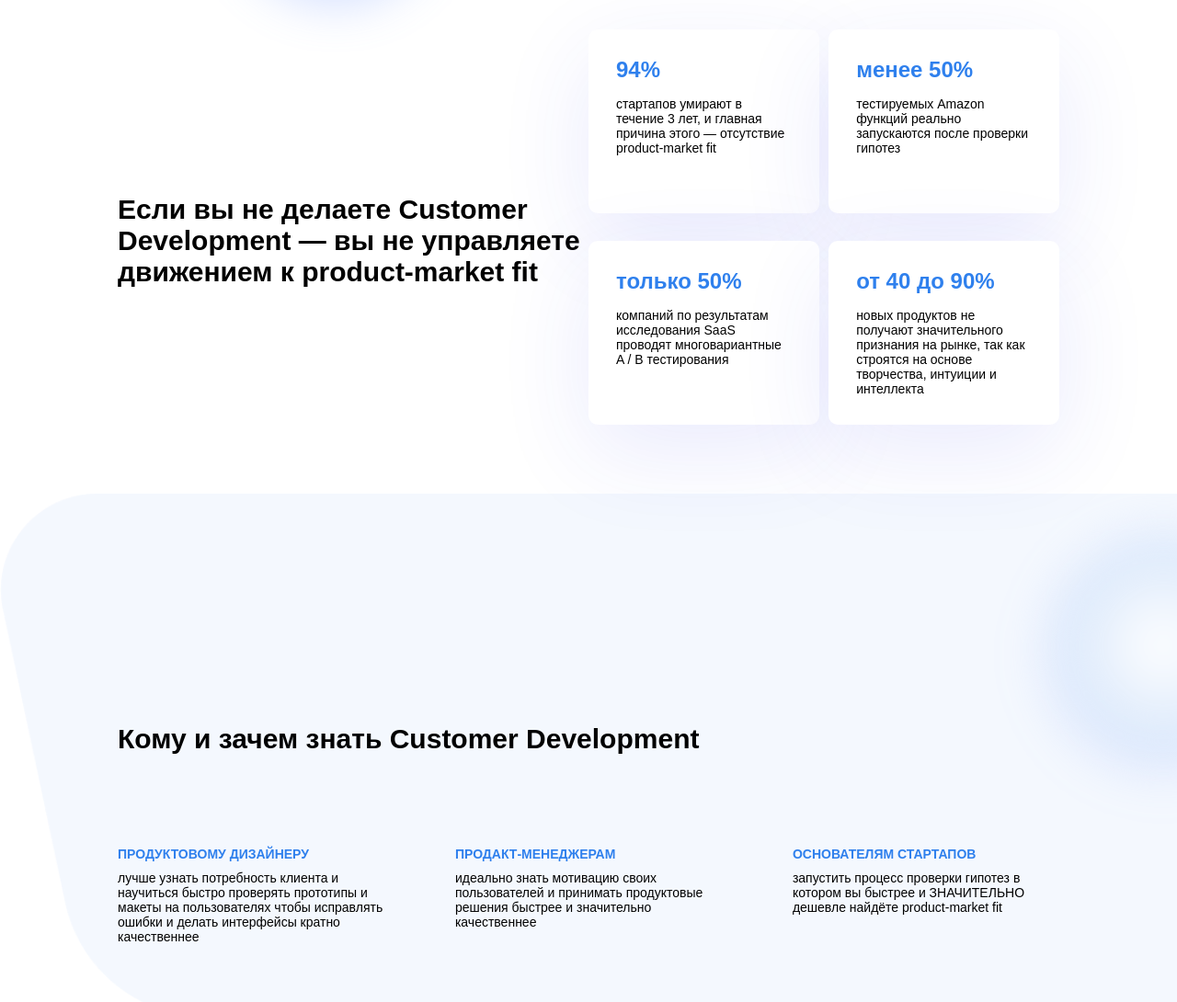
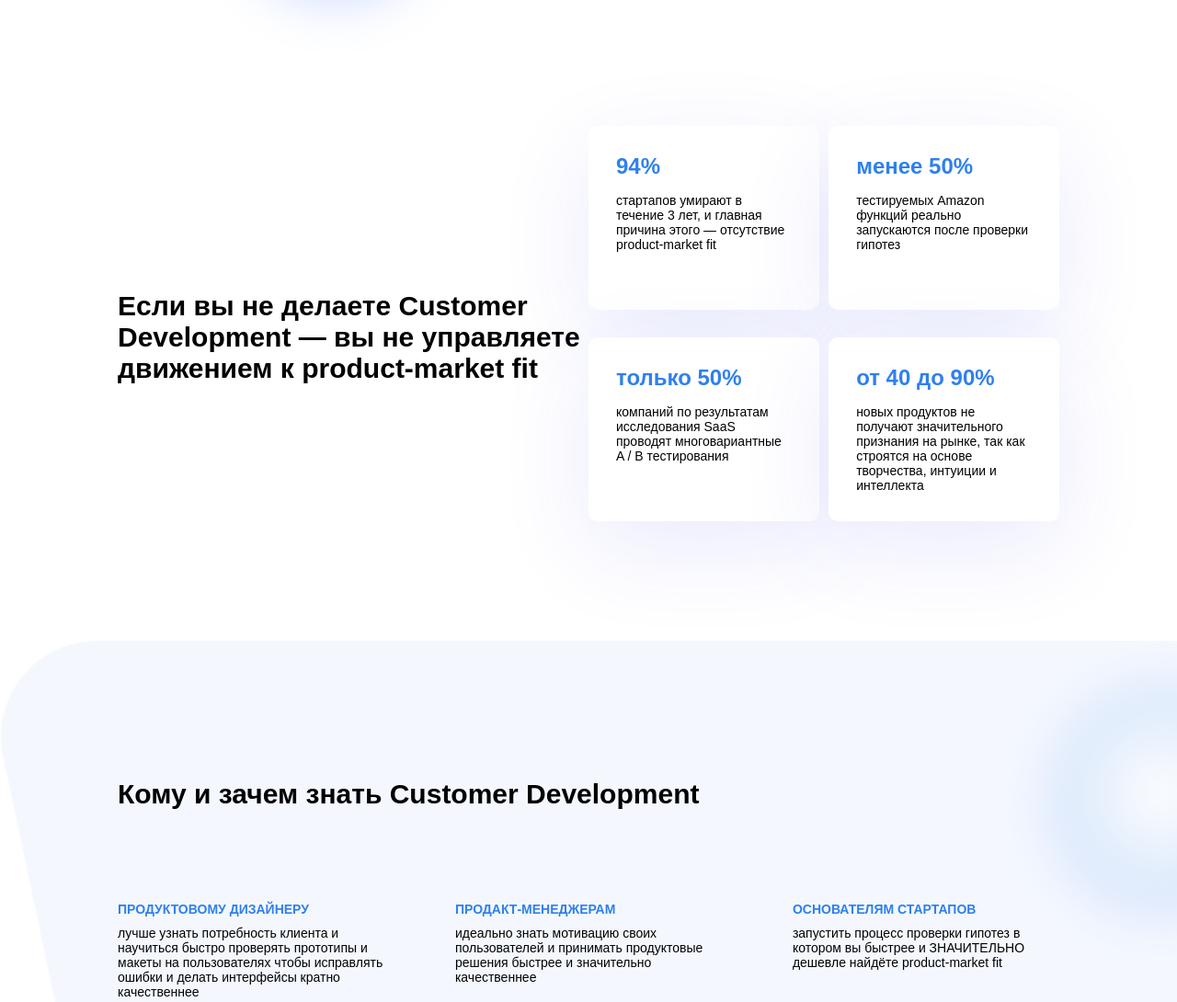
Before and after one commit to VaryaMikh/CustDev, a plain HTML site: page index.html in a window 1280 px wide. Shown: the part 773-1863 px from the top of the page at 92% size. Drawn offline with Linux system fonts and the light colour scheme.

Commit message:
fix height for sections

```diff
--- a/assets/styles/base.css
+++ b/assets/styles/base.css
@@ -15,3 +15,7 @@ img {
 a {
 	text-decoration: none;
 }
+
+section:not(.hero) {
+	padding: 50px 0;
+}
--- a/assets/styles/percent.css
+++ b/assets/styles/percent.css
@@ -1,9 +1,4 @@
-:root {
-  --height: #fff;
-}
-
 .percent {
-	height: 400px;
 	margin-top: 60px;
 }
 
@@ -11,7 +6,6 @@
 	display: flex;
 	justify-content: space-between;
 	align-items: center;
-	height: 350px;
 }
 
 .percent__left {
--- a/assets/styles/profession.css
+++ b/assets/styles/profession.css
@@ -1,16 +1,12 @@
 .profession {
 	position: relative;
 	height: 615px;
-	padding: 50px;
+	padding-top: 150px !important;
 	background-image: url("../img/bgProfession.png");
 	background-size: cover;
 	position: relative;
 	margin-top: 50px;
 	overflow-x: hidden;
-}
-
-.profession__name {
-	margin-top: 200px;
 }
 
 .profession__title {
```
